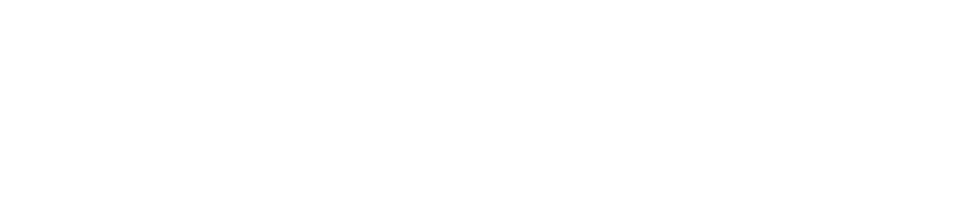
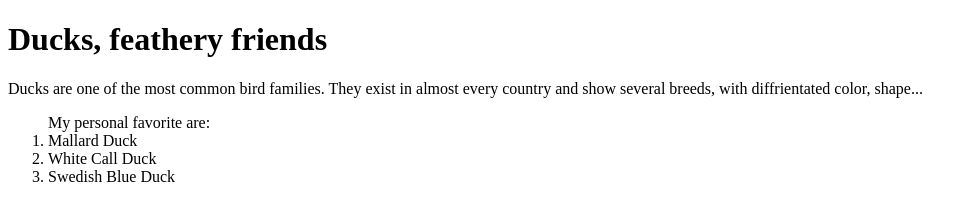
Before and after one commit to davidchavesrodriguez/animalProject, a plain HTML site: page AnimalDavidCR.html in a window 1280 px wide. Shown: the whole page, without its empty margins (0-977 px from the left). Drawn offline with Linux system fonts and the light colour scheme.

Commit message:
Start + ol

```diff
--- a/AnimalDavidCR.html
+++ b/AnimalDavidCR.html
@@ -6,7 +6,14 @@
     <meta name="viewport" content="width=device-width, initial-scale=1.0">
     <title>David Chaves Rodríguez</title>
 </head>
+
 <body>
-
+    <h1>Ducks, feathery friends</h1>
+    <p>Ducks are one of the most common bird families. They exist in almost every country and show several breeds, with diffrientated color, shape...</p>
+    <ol>My personal favorite are:
+        <li>Mallard Duck</li>
+        <li>White Call Duck</li>
+        <li>Swedish Blue Duck</li>
+    </ol>
 </body>
 </html>
```
